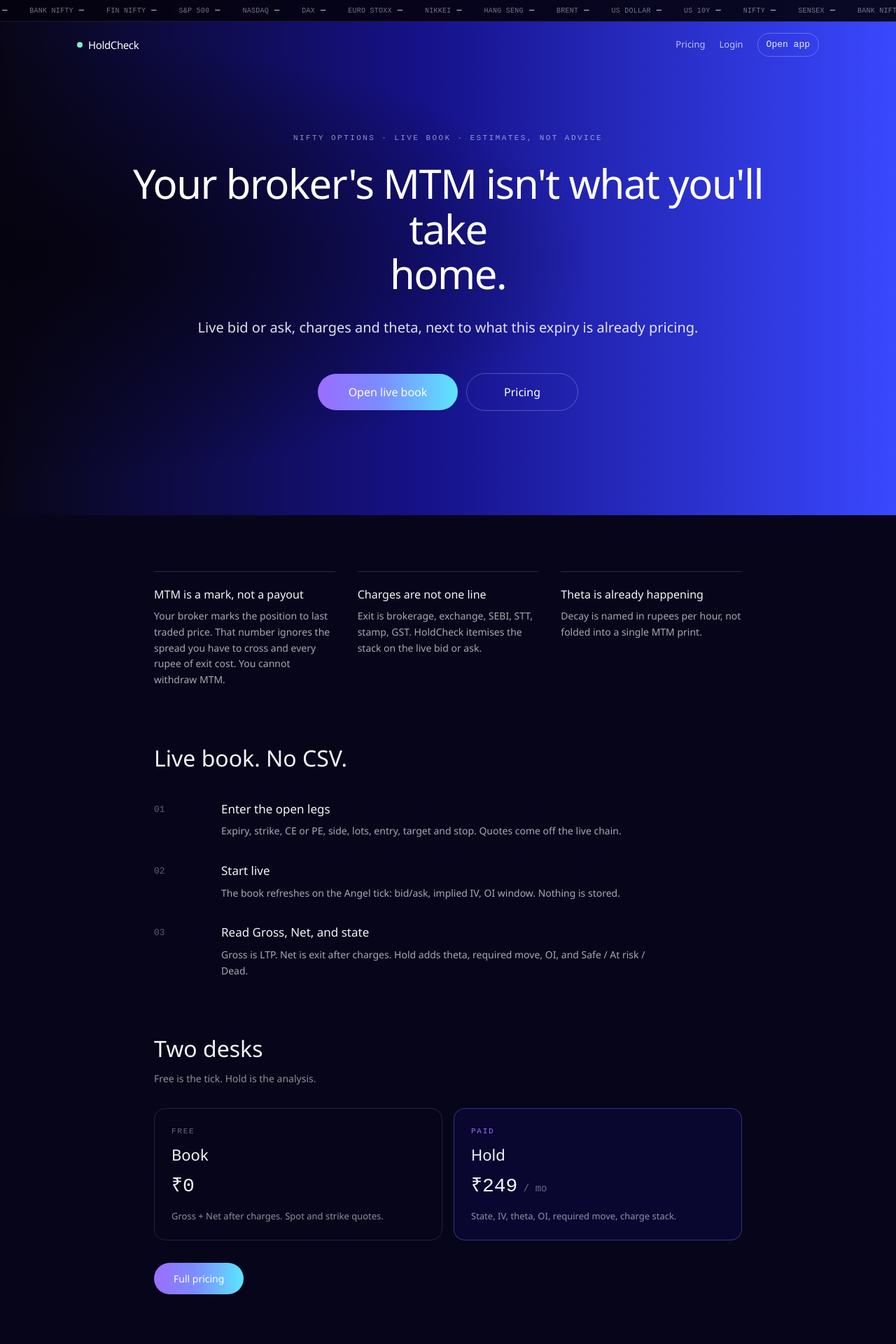
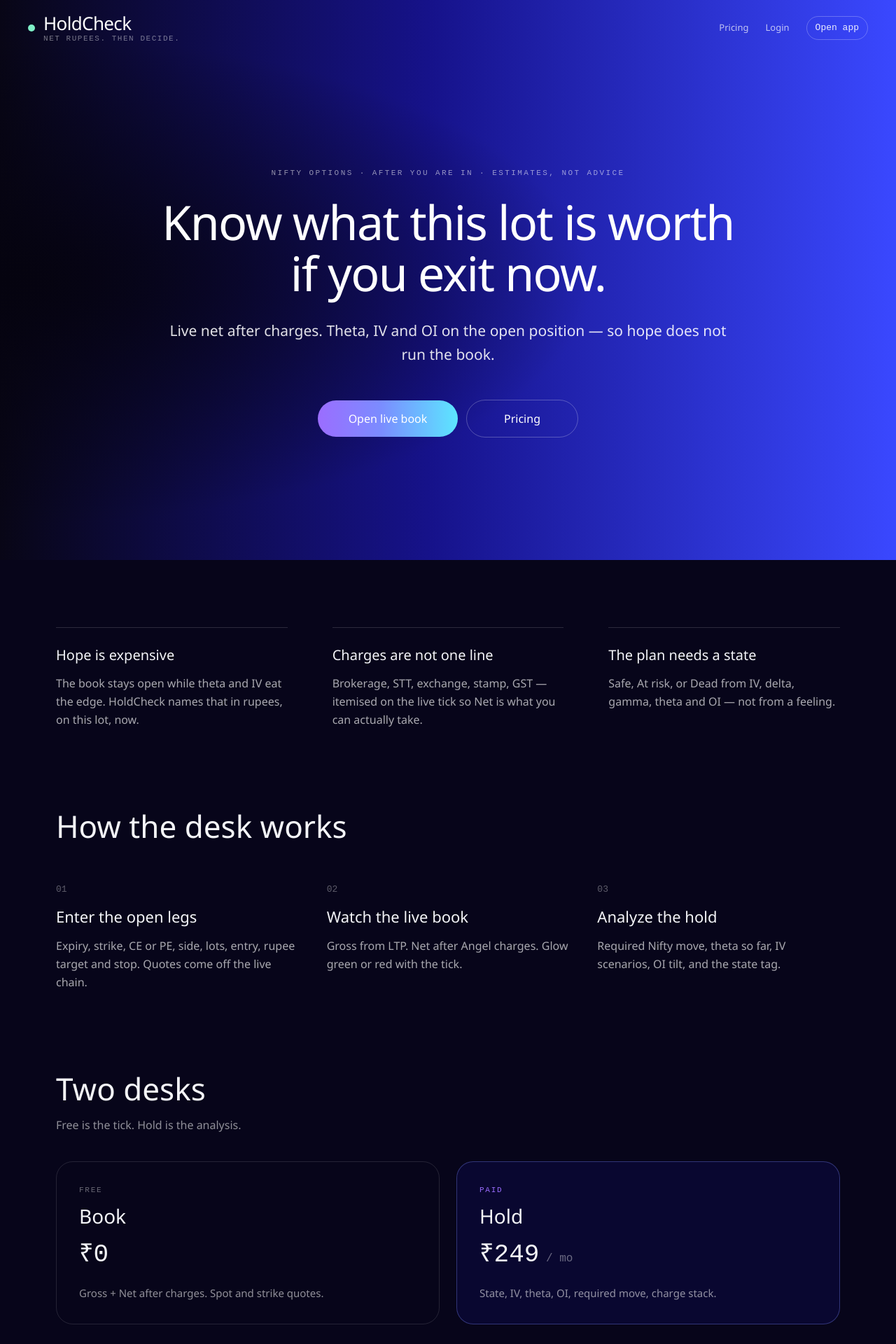
Before and after one commit to navdeepkalyan96-beep/holdcheck, a Next.js app in the folder web/: page / in a window 1280 px wide. Shown: the top 1920 px of the page at 70% size. Built offline with nearby package versions, Linux system fonts and the light colour scheme; no server answers.

Commit message:
Drop tape; brand + tagline; new hero; full-width second fold

```diff
--- a/web/app/components/Nav.tsx
+++ b/web/app/components/Nav.tsx
@@ -2,15 +2,20 @@
 
 export default function Nav() {
   return (
-    <nav className="w-full absolute top-8 left-0 z-20">
-      <div className="max-w-[1100px] mx-auto px-5 h-16 flex items-center justify-between">
-        <Link href="/" className="flex items-center gap-2 text-white">
-          <span className="w-2 h-2 rounded-full bg-[#7FF0C8]" aria-hidden="true" />
-          <span className="font-[family-name:var(--font-display)] font-medium text-[15px] tracking-tight">
-            HoldCheck
+    <nav className="w-full absolute top-0 left-0 z-20">
+      <div className="w-full px-6 sm:px-10 h-20 flex items-center justify-between">
+        <Link href="/" className="flex items-center gap-3 text-white min-w-0">
+          <span className="w-2.5 h-2.5 rounded-full bg-[#7FF0C8] shrink-0" aria-hidden="true" />
+          <span className="flex flex-col leading-none">
+            <span className="font-[family-name:var(--font-display)] font-medium text-[22px] sm:text-[26px] tracking-tight">
+              HoldCheck
+            </span>
+            <span className="mt-1 font-[family-name:var(--font-mono)] text-[10px] sm:text-[11px] tracking-[0.14em] uppercase text-white/45">
+              Net rupees. Then decide.
+            </span>
           </span>
         </Link>
-        <div className="flex items-center gap-4 sm:gap-5">
+        <div className="flex items-center gap-4 sm:gap-6">
           <Link href="/pricing" className="text-[13px] text-white/70 hover:text-white transition-colors">
             Pricing
           </Link>
--- a/web/app/layout.tsx
+++ b/web/app/layout.tsx
@@ -1,19 +1,17 @@
 import type { Metadata } from "next";
 import Nav from "./components/Nav";
-import MarketStrip from "./components/MarketStrip";
 import "./globals.css";
 
 export const metadata: Metadata = {
-  title: "HoldCheck — net rupees if you exit now",
+  title: "HoldCheck — know when to hold",
   description:
-    "For Indian retail Nifty option traders. See net-if-exited-now after charges and theta. Estimates only, not investment advice.",
+    "Live net P&L after charges for Nifty options. Hold hygiene, not another option chain.",
 };
 
 export default function RootLayout({ children }: LayoutProps<"/">) {
   return (
     <html lang="en" className="h-full antialiased">
       <body className="min-h-full flex flex-col bg-[#07051a] text-[#F4F5F8]">
-        <MarketStrip />
         <Nav />
         {children}
       </body>
--- a/web/app/page.tsx
+++ b/web/app/page.tsx
@@ -18,16 +18,16 @@
 
 const PROBLEM = [
   {
-    title: "MTM is a mark, not a payout",
-    body: "Your broker marks the position to last traded price. That number ignores the spread you have to cross and every rupee of exit cost. You cannot withdraw MTM.",
+    title: "Hope is expensive",
+    body: "The book stays open while theta and IV eat the edge. HoldCheck names that in rupees, on this lot, now.",
   },
   {
     title: "Charges are not one line",
-    body: "Exit is brokerage, exchange, SEBI, STT, stamp, GST. HoldCheck itemises the stack on the live bid or ask.",
+    body: "Brokerage, STT, exchange, stamp, GST — itemised on the live tick so Net is what you can actually take.",
   },
   {
-    title: "Theta is already happening",
-    body: "Decay is named in rupees per hour, not folded into a single MTM print.",
+    title: "The plan needs a state",
+    body: "Safe, At risk, or Dead from IV, delta, gamma, theta and OI — not from a feeling.",
   },
 ];
 
@@ -35,17 +35,17 @@
   {
     n: "01",
     title: "Enter the open legs",
-    body: "Expiry, strike, CE or PE, side, lots, entry, target and stop. Quotes come off the live chain.",
+    body: "Expiry, strike, CE or PE, side, lots, entry, rupee target and stop. Quotes come off the live chain.",
   },
   {
     n: "02",
-    title: "Start live",
-    body: "The book refreshes on the Angel tick: bid/ask, implied IV, OI window. Nothing is stored.",
+    title: "Watch the live book",
+    body: "Gross from LTP. Net after Angel charges. Glow green or red with the tick.",
   },
   {
     n: "03",
-    title: "Read Gross, Net, and state",
-    body: "Gross is LTP. Net is exit after charges. Hold adds theta, required move, OI, and Safe / At risk / Dead.",
+    title: "Analyze the hold",
+    body: "Required Nifty move, theta so far, IV scenarios, OI tilt, and the state tag.",
   },
 ];
 
@@ -58,17 +58,17 @@
 export default function LandingPage() {
   return (
     <main className="flex-1">
-      <section className="hero-gradient relative min-h-[92vh] flex flex-col items-center justify-center px-6 text-center overflow-hidden">
-        <div className="max-w-[920px] mx-auto pt-10">
+      <section className="hero-gradient relative min-h-screen flex flex-col items-center justify-center px-6 sm:px-12 text-center overflow-hidden">
+        <div className="w-full max-w-[1100px] mx-auto pt-16">
           <p className="font-[family-name:var(--font-mono)] text-[11px] tracking-[0.22em] uppercase text-white/55 mb-6">
-            Nifty options · live book · estimates, not advice
+            Nifty options · after you are in · estimates, not advice
           </p>
-          <h1 className="text-white font-[family-name:var(--font-display)] font-normal text-[34px] sm:text-[50px] lg:text-[58px] leading-[1.12] tracking-tight">
-            Your broker&apos;s MTM isn&apos;t what you&apos;ll take
-            <br className="hidden sm:block" /> home.
+          <h1 className="text-white font-[family-name:var(--font-display)] font-normal text-[36px] sm:text-[56px] lg:text-[68px] leading-[1.08] tracking-tight">
+            Know what this lot is worth
+            <br className="hidden sm:block" /> if you exit now.
           </h1>
-          <p className="mt-7 text-white/88 text-[17px] sm:text-[20px] leading-relaxed max-w-[780px] mx-auto">
-            Live bid or ask, charges and theta, next to what this expiry is already pricing.
+          <p className="mt-7 text-white/88 text-[17px] sm:text-[21px] leading-relaxed max-w-[820px] mx-auto">
+            Live net after charges. Theta, IV and OI on the open position — so hope does not run the book.
           </p>
           <div className="mt-12 flex flex-wrap items-center justify-center gap-3">
             <Link href="/app" className="cta-gradient inline-flex items-center justify-center min-w-[200px] px-8 py-3.5 rounded-full text-white text-[16px] font-medium">
@@ -81,69 +81,67 @@
         </div>
       </section>
 
-      <div className="bg-[#07051a]">
-        <section className="max-w-[880px] mx-auto px-5 pt-20">
-          <div className="grid md:grid-cols-3 gap-8">
+      <div className="bg-[#07051a] w-full min-h-screen">
+        <section className="w-full px-8 sm:px-12 lg:px-20 pt-24">
+          <div className="grid md:grid-cols-3 gap-10 lg:gap-16">
             {PROBLEM.map((p) => (
-              <div key={p.title} className="border-t border-white/15 pt-5">
-                <h3 className="text-[16px] font-medium mb-2">{p.title}</h3>
-                <p className="text-[14px] text-white/65 leading-relaxed">{p.body}</p>
+              <div key={p.title} className="border-t border-white/15 pt-6">
+                <h3 className="text-[20px] font-medium mb-3">{p.title}</h3>
+                <p className="text-[16px] text-white/65 leading-relaxed">{p.body}</p>
               </div>
             ))}
           </div>
         </section>
 
-        <section id="how-it-works" className="max-w-[880px] mx-auto px-5 pt-20">
-          <h2 className="text-[26px] sm:text-[32px] leading-tight font-medium mb-10">Live book. No CSV.</h2>
-          <div className="space-y-8">
+        <section id="how-it-works" className="w-full px-8 sm:px-12 lg:px-20 pt-28">
+          <h2 className="text-[32px] sm:text-[44px] leading-tight font-medium mb-12">How the desk works</h2>
+          <div className="grid lg:grid-cols-3 gap-10">
             {STEPS.map((s) => (
-              <div key={s.n} className="grid sm:grid-cols-[72px_1fr] gap-3 sm:gap-6">
-                <span className="font-[family-name:var(--font-mono)] text-[13px] text-white/35 pt-1">{s.n}</span>
-                <div>
-                  <h3 className="text-[17px] font-medium">{s.title}</h3>
-                  <p className="text-[14px] text-white/65 mt-2 leading-relaxed max-w-[640px]">{s.body}</p>
-                </div>
+              <div key={s.n}>
+                <span className="font-[family-name:var(--font-mono)] text-[13px] text-white/35">{s.n}</span>
+                <h3 className="text-[22px] font-medium mt-3">{s.title}</h3>
+                <p className="text-[16px] text-white/65 mt-3 leading-relaxed">{s.body}</p>
               </div>
             ))}
           </div>
         </section>
 
-        <section id="pricing" className="max-w-[880px] mx-auto px-5 pt-20">
-          <h2 className="text-[26px] sm:text-[32px] leading-tight font-medium mb-3">Two desks</h2>
-          <p className="text-[14px] text-white/55 mb-8">Free is the tick. Hold is the analysis.</p>
-          <div className="grid sm:grid-cols-2 gap-4">
-            <div className="rounded-2xl border border-white/12 p-6">
+        <section id="pricing" className="w-full px-8 sm:px-12 lg:px-20 pt-28">
+          <h2 className="text-[32px] sm:text-[44px] leading-tight font-medium mb-3">Two desks</h2>
+          <p className="text-[16px] text-white/55 mb-10">Free is the tick. Hold is the analysis.</p>
+          <div className="grid sm:grid-cols-2 gap-6">
+            <div className="rounded-3xl border border-white/12 p-8 min-h-[220px]">
               <p className="font-[family-name:var(--font-mono)] text-[11px] tracking-[0.16em] uppercase text-white/40">Free</p>
-              <p className="text-[22px] mt-2">Book</p>
-              <p className="font-[family-name:var(--font-mono)] text-[28px] mt-2">₹0</p>
-              <p className="text-[13px] text-white/55 mt-3">Gross + Net after charges. Spot and strike quotes.</p>
+              <p className="text-[28px] mt-2">Book</p>
+              <p className="font-[family-name:var(--font-mono)] text-[36px] mt-2">₹0</p>
+              <p className="text-[15px] text-white/55 mt-4">Gross + Net after charges. Spot and strike quotes.</p>
             </div>
-            <div className="rounded-2xl border border-[#7b8cff]/35 p-6 bg-[#16128a]/20">
+            <div className="rounded-3xl border border-[#7b8cff]/35 p-8 min-h-[220px] bg-[#16128a]/20">
               <p className="font-[family-name:var(--font-mono)] text-[11px] tracking-[0.16em] uppercase text-[#9b6dff]">Paid</p>
-              <p className="text-[22px] mt-2">Hold</p>
-              <p className="font-[family-name:var(--font-mono)] text-[28px] mt-2">₹249<span className="text-[14px] text-white/40"> / mo</span></p>
-              <p className="text-[13px] text-white/55 mt-3">State, IV, theta, OI, required move, charge stack.</p>
+              <p className="text-[28px] mt-2">Hold</p>
+              <p className="font-[family-name:var(--font-mono)] text-[36px] mt-2">₹249<span className="text-[16px] text-white/40"> / mo</span></p>
+              <p className="text-[15px] text-white/55 mt-4">State, IV, theta, OI, required move, charge stack.</p>
             </div>
           </div>
-          <Link href="/pricing" className="cta-gradient inline-flex mt-8 items-center justify-center px-7 py-3 rounded-full text-white text-[14px] font-medium">
+          <Link href="/pricing" className="cta-gradient inline-flex mt-10 items-center justify-center px-7 py-3 rounded-full text-white text-[14px] font-medium">
             Full pricing
           </Link>
         </section>
 
-        <section className="max-w-[880px] mx-auto px-5 pt-20 pb-8">
-          <h2 className="text-[22px] font-medium mb-6">States</h2>
-          <div className="space-y-3">
+        <section className="w-full px-8 sm:px-12 lg:px-20 pt-28 pb-12">
+          <h2 className="text-[28px] font-medium mb-8">States</h2>
+          <div className="grid md:grid-cols-3 gap-8">
             {STATES.map((s) => (
-              <div key={s.name} className="flex gap-4 items-start">
+              <div key={s.name} className="flex flex-col gap-3 items-start">
                 <StatePill label={s.name} tone={s.tone} />
-                <p className="text-[14px] text-white/65 leading-relaxed">{s.meaning}</p>
+                <p className="text-[16px] text-white/65 leading-relaxed">{s.meaning}</p>
               </div>
             ))}
           </div>
         </section>
 
-        <footer className="max-w-[880px] mx-auto px-5 pb-12 border-t border-white/10 pt-8">
-          <p className="text-[12px] text-white/40 leading-relaxed max-w-[720px]">
+        <footer className="w-full px-8 sm:px-12 lg:px-20 pb-14 border-t border-white/10 pt-8">
+          <p className="text-[13px] text-white/40 leading-relaxed">
             Live quotes via Angel One. Estimates only. Not advice. HoldCheck does not place orders.
           </p>
         </footer>
```
